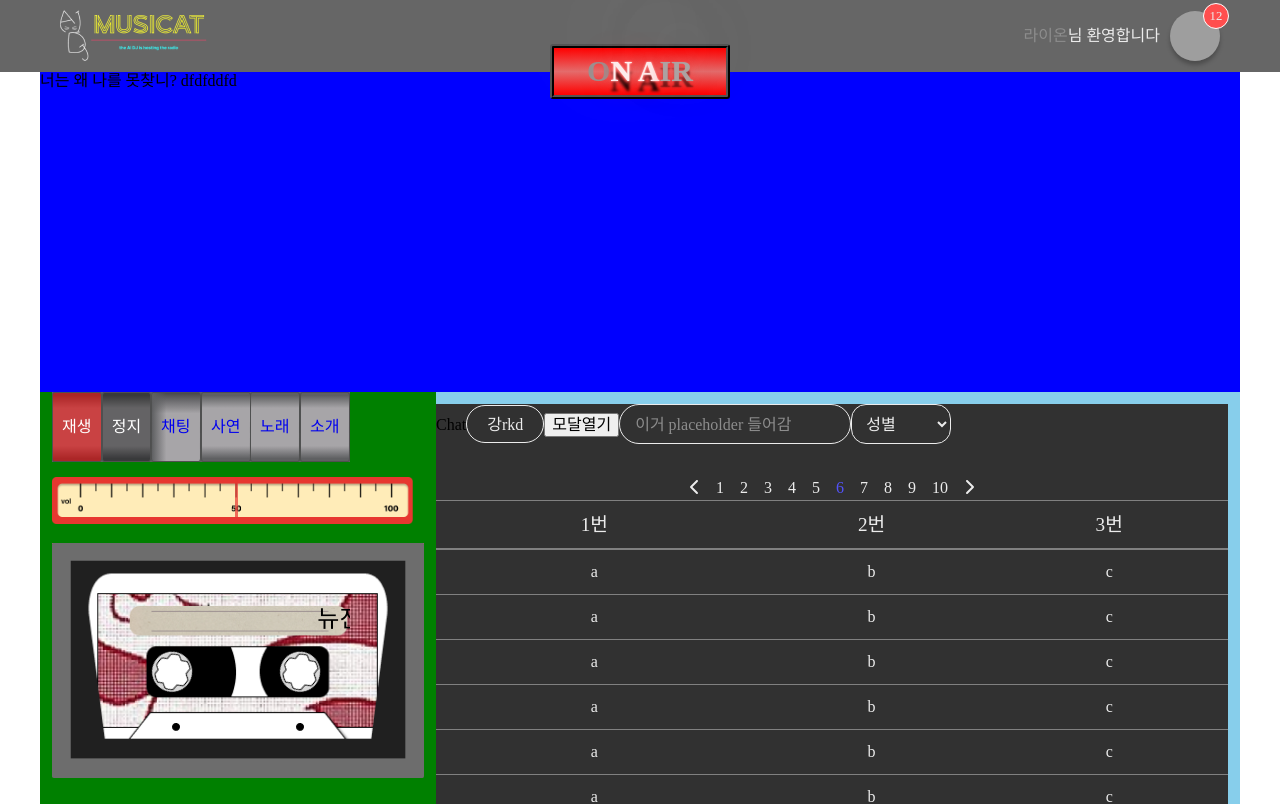
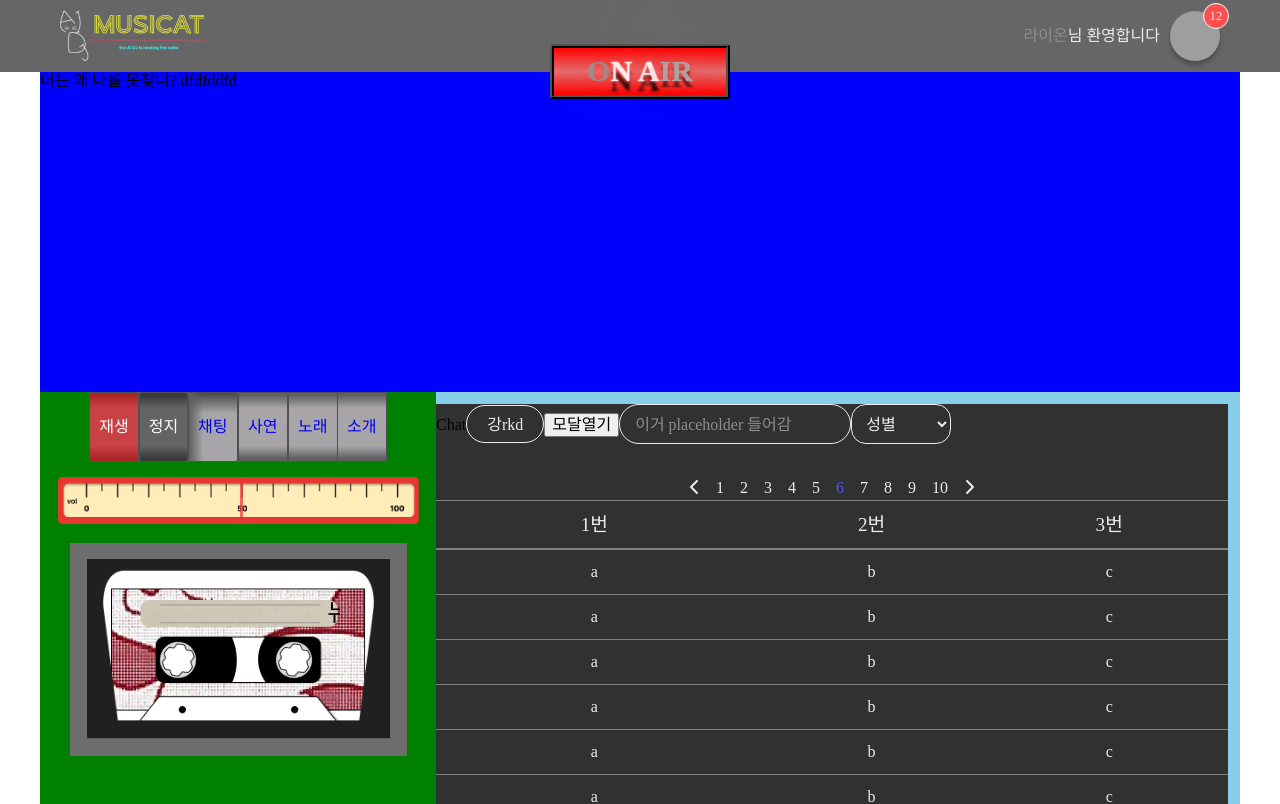
Before and after one commit to parkdh9018/musicat, a React (Vite) app in the folder frontend/: page / in a window 1280 px wide. Shown: the top 804 px of the page. Built offline with nearby package versions, Linux system fonts and the light colour scheme; grey boxes are pictures that could not be loaded; a web font is replaced by a local one.

Commit message:
[FEAT] : 테이프 nav 수정

```diff
--- /dev/null
+++ b/frontend/src/components/sideNav/tapeNav/TapeNav.module.css
@@ -0,0 +1,6 @@
+.tapeNav {
+  display: flex;
+  flex-direction: column;
+  justify-content: center;
+  align-items: center;
+}/*# sourceMappingURL=TapeNav.module.css.map */
--- /dev/null
+++ b/frontend/src/components/sideNav/tapeNav/TapeNav.module.scss
@@ -0,0 +1,6 @@
+.tapeNav {
+    display: flex;
+    flex-direction: column;
+    justify-content: center;
+    align-items: center;
+}
--- a/frontend/src/components/sideNav/tapeNav/TapeNav.tsx
+++ b/frontend/src/components/sideNav/tapeNav/TapeNav.tsx
@@ -1,14 +1,14 @@
-import React from "react";
 import { TapeButtons } from "./tapeButtons/TapeButtons";
 import { Tape } from "@/components/sideNav/tapeNav/Tape/Tape";
 import { VolumeBar } from "./volumeBar/VolumeBar";
+import style from "./TapeNav.module.css"
 
 export const TapeNav = () => {
   return (
-    <>
+    <div className={style.tapeNav}>
       <TapeButtons />
       <VolumeBar />
       <Tape />
-    </>
+    </div>
   );
 };
```
Also changed, not shown: 1 other file (tests, documents, lock files or other folders).
